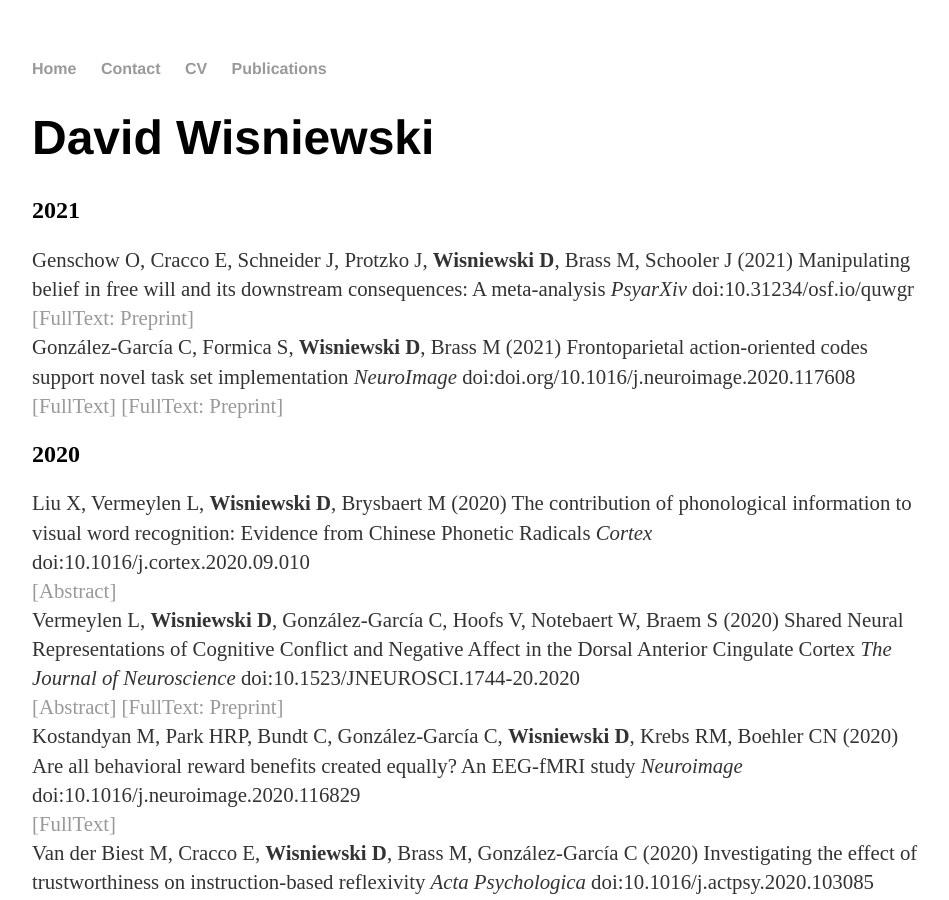
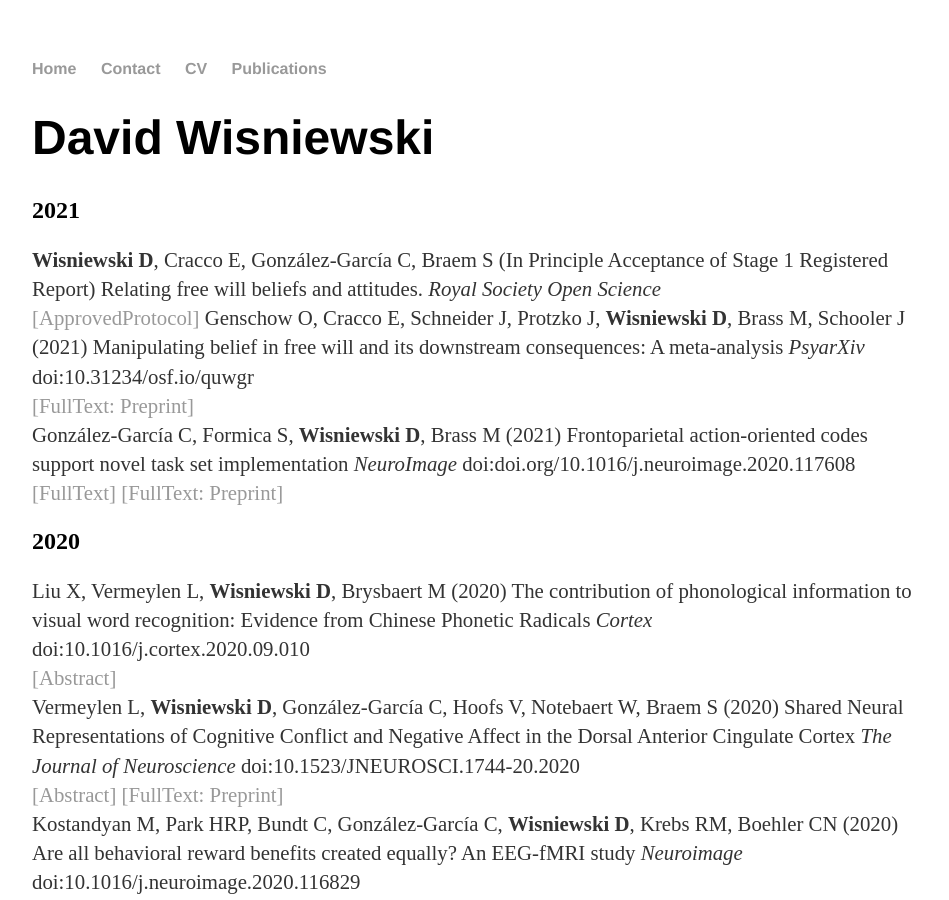
Before and after one commit to davidwisniewski/davidwisniewski.github.io, a Jekyll site: the page built from publications/index.html, in a window 1280 px wide and 900 px high. Shown: the whole window, without its empty margins (160-1109 px from the left). Built offline with Jekyll 4.4.1, drawn with Linux system fonts in a browser that asks for light colours.

Commit message:
Updated CV and Publication

```diff
--- a/cv/index.html
+++ b/cv/index.html
@@ -4,7 +4,7 @@ title: David Wisniewski
 ---
 <div class="blurb">
 	<h1>David Wisniewski</h1>
-	<p>You see a short version of my Curriculum Vitae. You can download the full CV <a href="/files/CV_David_Wisniewski_2019_12_19.pdf">[here]</a> </p>
+	<p>You see a short version of my Curriculum Vitae. You can download my full CV <a href="/files/CV_David_Wisniewski_2021_05_04.pdf">[here]</a> </p>
 
 	<p>
 	<b>FWO [PEGASUS]<sup>2</sup> Marie Skłodowska-Curie Fellow</b><br>
--- a/publications/index.html
+++ b/publications/index.html
@@ -6,6 +6,8 @@ title: David Wisniewski
 	<h1>David Wisniewski</h1>
 	<h2>2021</h2>
 	<p>
+	<strong>Wisniewski D</strong>, Cracco E, González-García C, Braem S (In Principle Acceptance of Stage 1 Registered Report) Relating free will beliefs and attitudes. <em>Royal Society Open Science</em> <br>
+	<a href="https://osf.io/fya89">[ApprovedProtocol]</a>
 	Genschow O, Cracco E, Schneider J, Protzko J, <strong>Wisniewski D</strong>, Brass M, Schooler J (2021) Manipulating belief in free will and its downstream consequences: A meta-analysis <em>PsyarXiv</em> doi:10.31234/osf.io/quwgr <br>
 	<a href="https://psyarxiv.com/quwgr">[FullText: Preprint]</a><br>
 	González-García C, Formica S, <strong>Wisniewski D</strong>, Brass M (2021) Frontoparietal action-oriented codes support novel task set implementation <em>NeuroImage</em> doi:doi.org/10.1016/j.neuroimage.2020.117608 <br>
```
Also changed, not shown: 1 other file.
